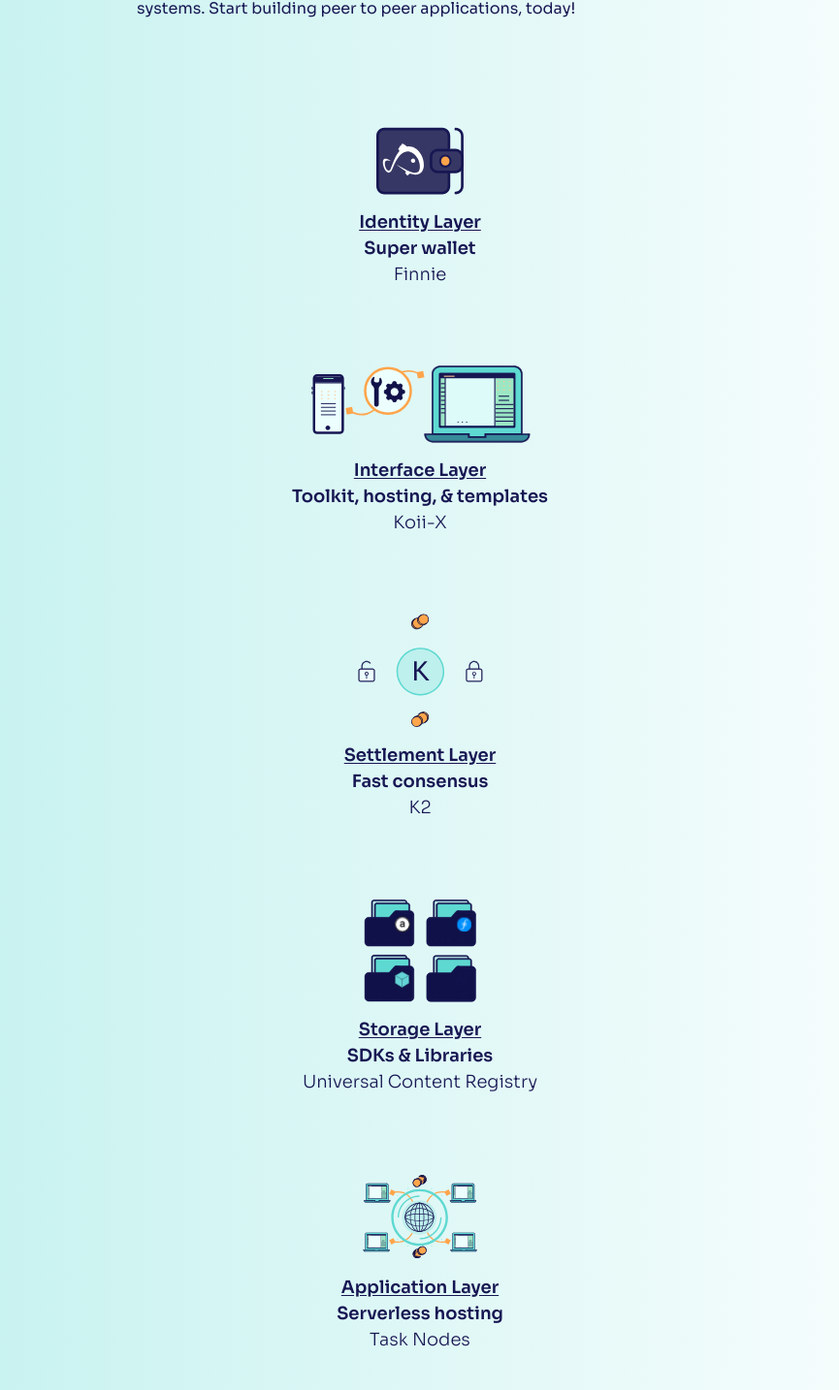
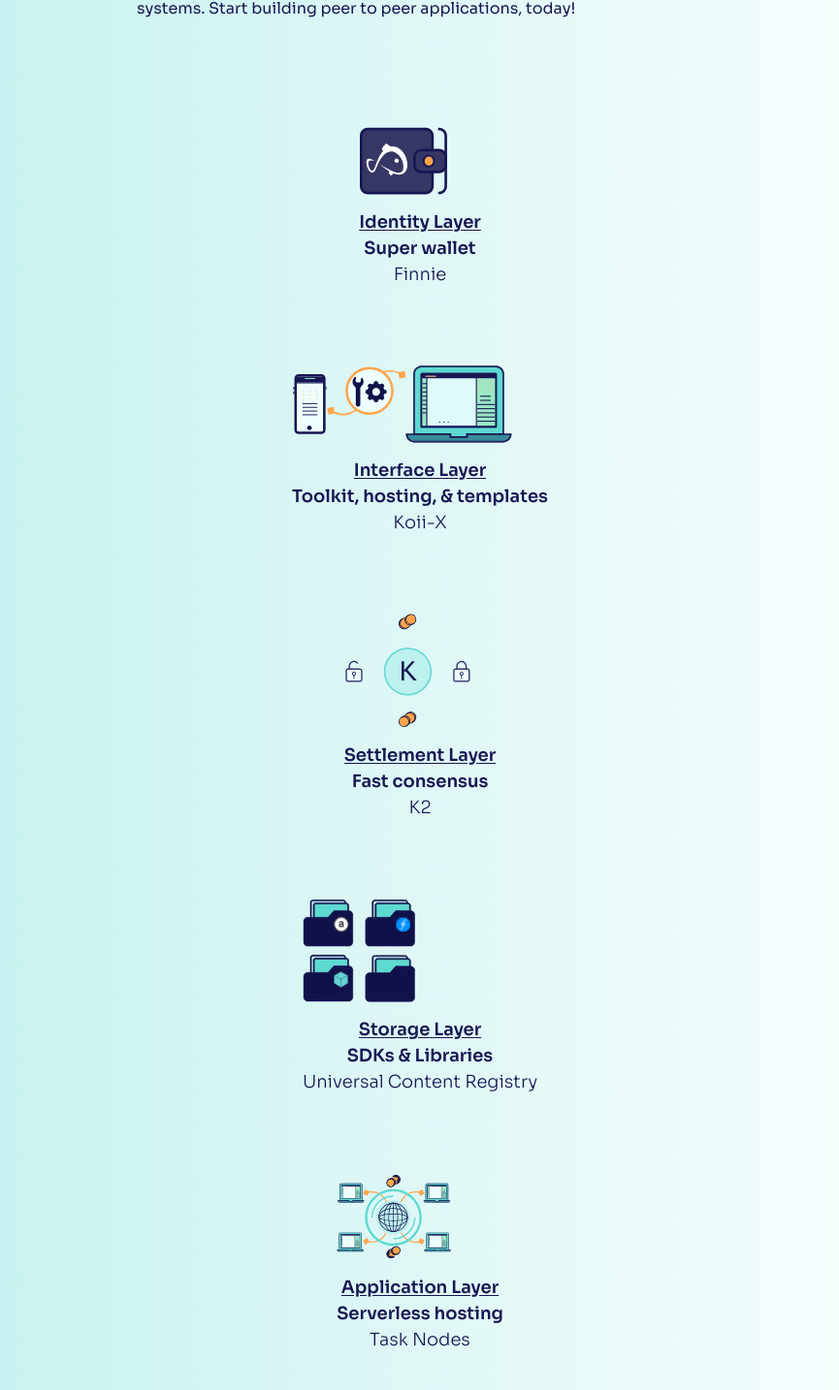
Before and after one commit to koii-network/homepage, a Next.js app: page /about in a window 1280 px wide. Shown: the part 1833-3267 px from the top of the page at 97% size, without its empty margins (207-1072 px from the left). Built offline with nearby package versions, Linux system fonts and the light colour scheme.

Commit message:
update technology hyperlink and hover

```diff
--- a/components/about/technology/components/tech.tsx
+++ b/components/about/technology/components/tech.tsx
@@ -1,4 +1,5 @@
 import Image from "next/image";
+import Link from "next/link";
 
 type TechCardProps = {
   imgSrc: string;
@@ -8,6 +9,7 @@ type TechCardProps = {
   alt?: string;
   width: number;
   height: number;
+  link: string;
 };
 
 export const TechCard = ({
@@ -18,18 +20,23 @@ export const TechCard = ({
   width,
   height,
   alt,
+  link
 }: TechCardProps) => {
   return (
     <div className="flex flex-col w-[270px] my-10 items-center">
+      <Link href={link}>
+      <a>
       <div className="flex flex-row gap-4">
         <Image src={imgSrc} width={width} height={height} alt={alt} />
       </div>
 
       <div className="flex flex-col text-center text-[18px] pt-[15px]">
-        <p className="font-semibold underline underline-offset-2">{title}</p>
+        <p className="font-semibold underline underline-offset-2 hover:drop-shadow-[0_4px_4px_#5ED9D1]">{title}</p>
         <p className="font-semibold">{subtitle}</p>
         <p className="font-light">{description}</p>
       </div>
+      </a>
+      </Link>
     </div>
   );
 };
--- a/components/about/technology/technology.tsx
+++ b/components/about/technology/technology.tsx
@@ -22,6 +22,7 @@ export const Technology = () => {
             subtitle="Super wallet"
             description="Finnie"
             alt="Identity Layer"
+            link="https://chrome.google.com/webstore/detail/finnie/cjmkndjhnagcfbpiemnkdpomccnjblmj"
           />
           <TechCard
             imgSrc="/images/tech_interface.svg"
@@ -31,6 +32,7 @@ export const Technology = () => {
             subtitle="Toolkit, hosting, & templates"
             description="Koii-X"
             alt="Koii-X"
+            link="https://docs.koii.network/build-dapps-with-koii/welcome-to-koii-x"
           />
           <TechCard
             imgSrc="/images/tech_settlement.svg"
@@ -40,6 +42,7 @@ export const Technology = () => {
             subtitle="Fast consensus"
             description="K2"
             alt="K2"
+            link="https://blog.koii.network/Koii-Announces-K2/"
           />
           <TechCard
             imgSrc="/images/tech_storage.svg"
@@ -49,6 +52,8 @@ export const Technology = () => {
             subtitle="SDKs & Libraries"
             description="Universal Content Registry"
             alt="Universal Content Registry"
+            link="https://docs.koii.network/koii-software-toolkit-sdk/what-is-the-koii-sdk"
+
           />
           <TechCard
             imgSrc="/images/tech_application.svg"
@@ -58,6 +63,7 @@ export const Technology = () => {
             subtitle="Serverless hosting "
             description="Task Nodes"
             alt="Task Nodes"
+            link="https://share.hsforms.com/1kLtk8rfURZ-HY2xnKRTfCgc20dg"
           />
         </div>
       </div>
```
